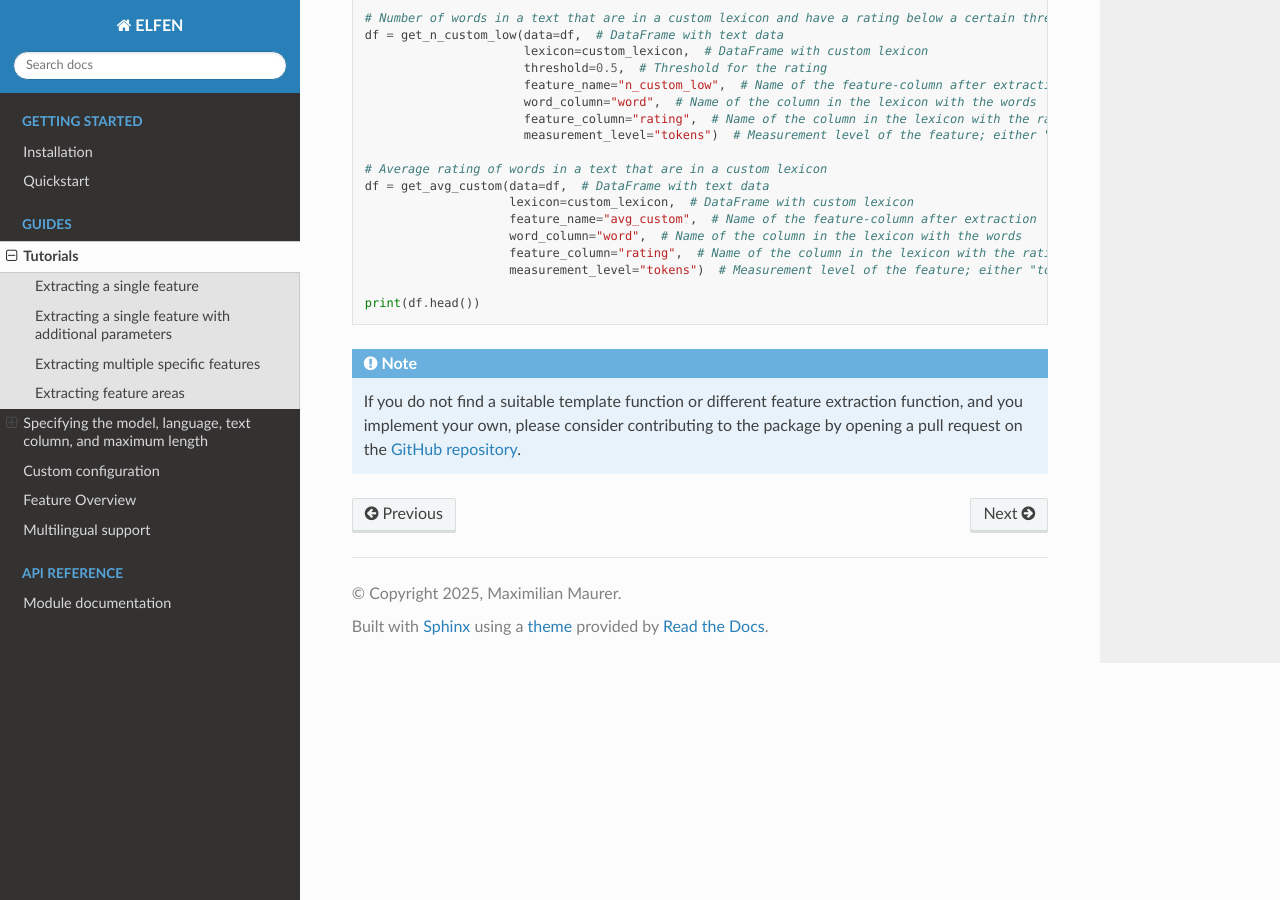
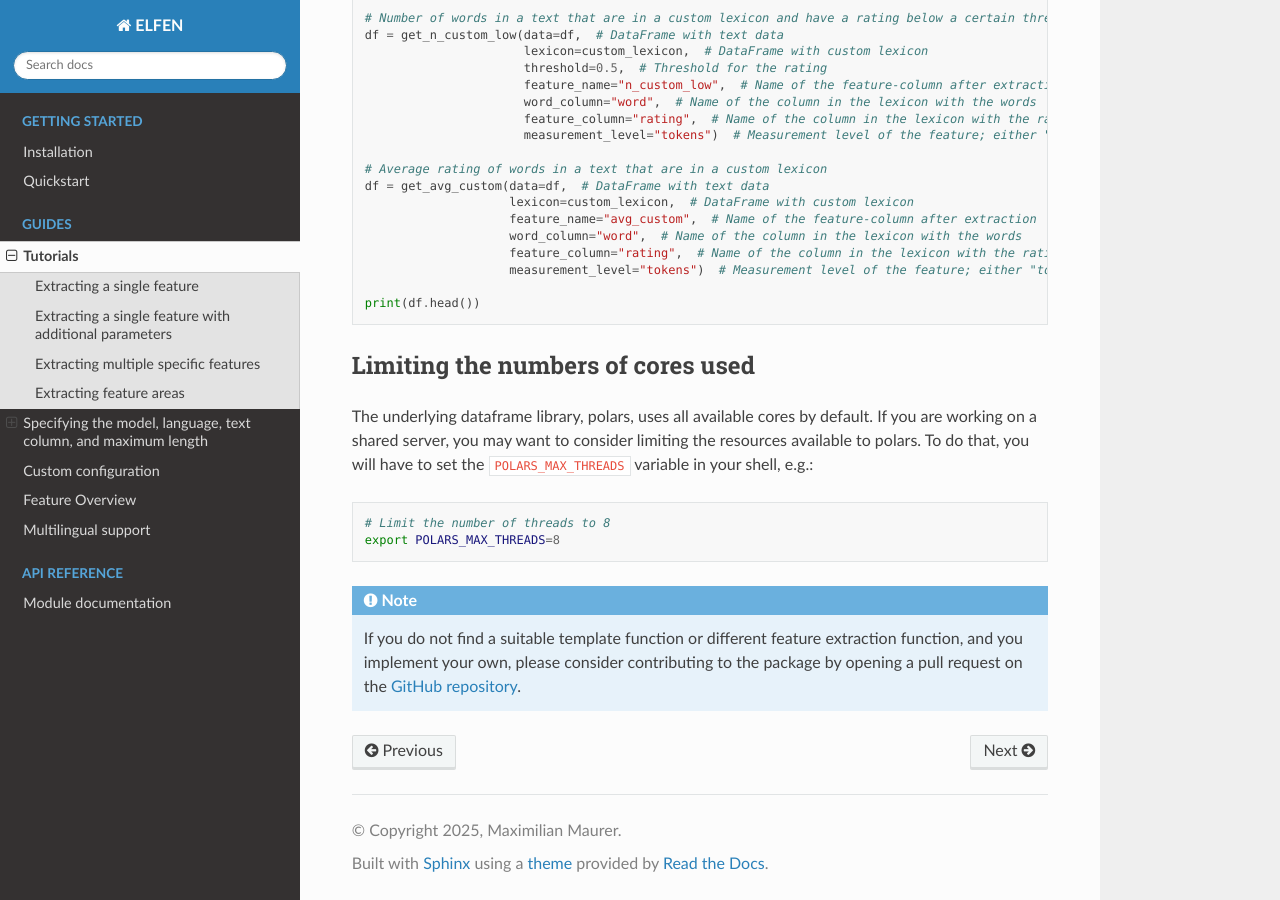
Before and after one commit to mmmaurer/elfen, a Sphinx documentation site: the page built from docs/tutorials.rst, in a window 1280 px wide and 900 px high, scrolled down 7408 px. Built offline with Sphinx 7.4.7 and the Read the Docs theme 3.1.0, drawn with Linux system fonts in a browser that asks for light colours.

Commit message:
add short description on how to limit the used resources

```diff
--- a/docs/tutorials.rst
+++ b/docs/tutorials.rst
@@ -382,6 +382,17 @@ To extract these custom lexicon-based features, you will need to load the respec
 
     print(df.head())
 
+Limiting the numbers of cores used
+----------------------------------
+The underlying dataframe library, polars, uses all available cores by default.
+If you are working on a shared server, you may want to consider limiting the resources available to polars.
+To do that, you will have to set the ``POLARS_MAX_THREADS`` variable in your shell, e.g.:
+
+.. code-block:: shell
+
+    # Limit the number of threads to 8
+    export POLARS_MAX_THREADS=8
+
 .. note::
     If you do not find a suitable template function or different feature extraction function, and you implement your own, please consider contributing to the package by opening a pull request on the `GitHub repository`_.
 
```
Also changed, not shown: README.md (+9 -0 lines), README_MH.md (+10 -0 lines), README_PYPI.md (+10 -0 lines).
